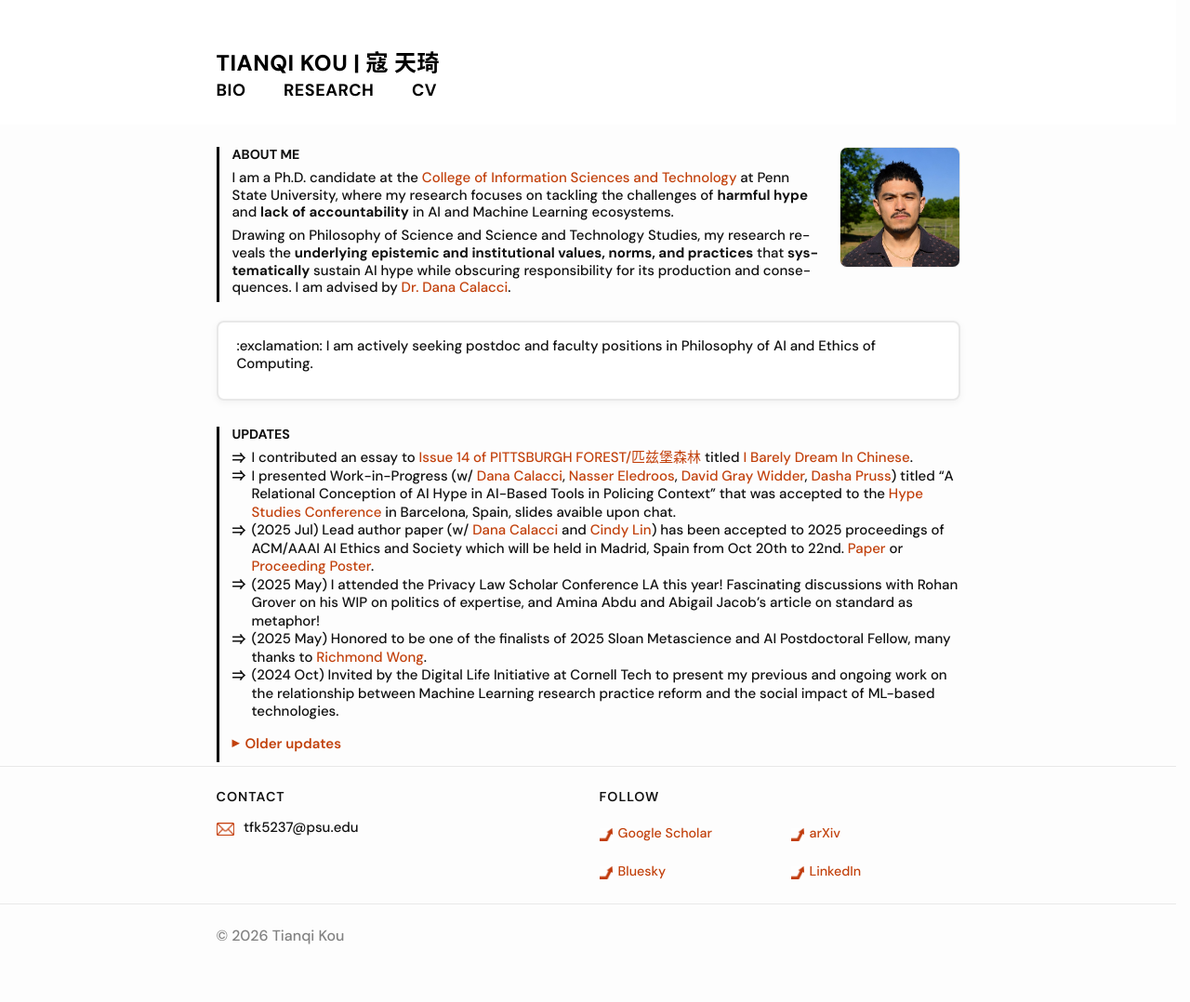
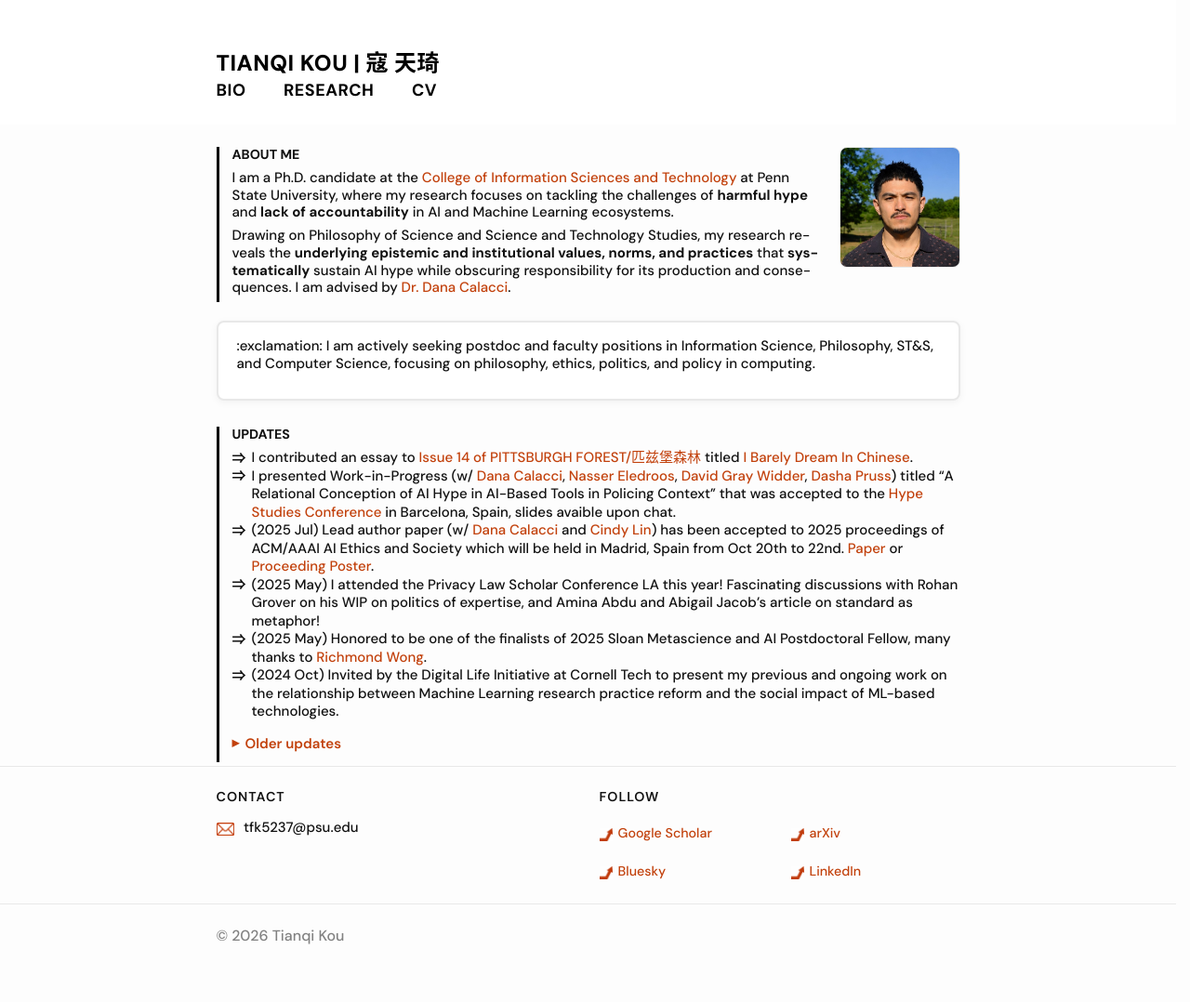
Before and after one commit to koutianqi/koutianqi.github.io, a Jekyll site: the page built from index.markdown, in a window 1280 px wide. Shown: the whole page at 93% size. Built offline with Jekyll 4.4.1, drawn with Linux system fonts in a browser that asks for light colours.

Commit message:
Update index.markdown

```diff
--- a/index.markdown
+++ b/index.markdown
@@ -17,7 +17,7 @@ Drawing on Philosophy of Science and Science and Technology Studies, my research
   <img class="headshot" src="{{ "/assets/img/headshot_crop.jpg" | relative_url }}" alt="Headshot" />
 </div>
 <div class="job-market-box" markdown="1">
-:exclamation: I am actively seeking postdoc and faculty positions in Philosophy of AI and Ethics of Computing.
+:exclamation: I am actively seeking postdoc and faculty positions in Information Science, Philosophy, ST&S, and Computer Science, focusing on philosophy, ethics, politics, and policy in computing.
 </div>
 
 <!--- and --->
```
